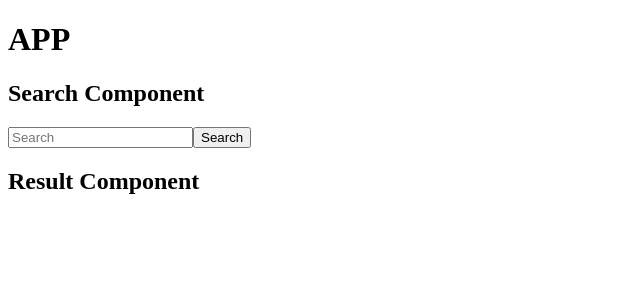
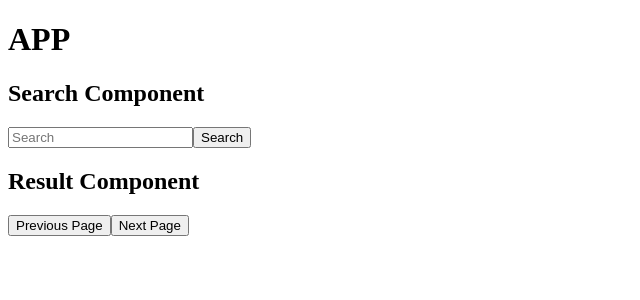
Before and after one commit to DryadicBEV/Historical-Events-Finder, a React app: page / in a window 1280 px wide. Shown: the top 300 px of the page, without its empty margins (0-640 px from the left). Built offline with nearby package versions, Linux system fonts and the light colour scheme.

Commit message:
Implement NavButton components

```diff
--- /dev/null
+++ b/src/client/components/NavButton.jsx
@@ -0,0 +1,11 @@
+import React from 'react';
+
+const NavButton = props => {
+  if (props.increment) {
+    return <button onClick={props.handleClick}>Next Page</button>;
+  } else {
+    return <button onClick={props.handleClick}>Previous Page</button>;
+  }
+};
+
+export default NavButton;
--- a/src/client/components/Result.jsx
+++ b/src/client/components/Result.jsx
@@ -1,18 +1,36 @@
-import React from "react";
+import React from 'react';
+import NavButton from './NavButton.jsx';
 
 export default class Result extends React.Component {
   constructor(props) {
     super(props);
     this.state = {
       // potential need to keep track of pages
-      page: null
+      page: 1
     };
+
+    this.handlePageIncrement = this.handlePageIncrement.bind(this);
+    this.handlePageDecrement = this.handlePageDecrement.bind(this);
+  }
+
+  handlePageIncrement() {
+    this.setState({ page: this.state.page + 1 }, () => {
+      this.props.search(this.props.currentQuery, this.state.page);
+    });
+  }
+
+  handlePageDecrement() {
+    this.setState({ page: this.state.page - 1 }, () => {
+      this.props.search(this.props.currentQuery, this.state.page);
+    });
   }
 
   render() {
     return (
       <div>
         <h2>Result Component</h2>
+        <NavButton handleClick={this.handlePageDecrement} />
+        <NavButton increment={true} handleClick={this.handlePageIncrement} />
       </div>
     );
   }
```
